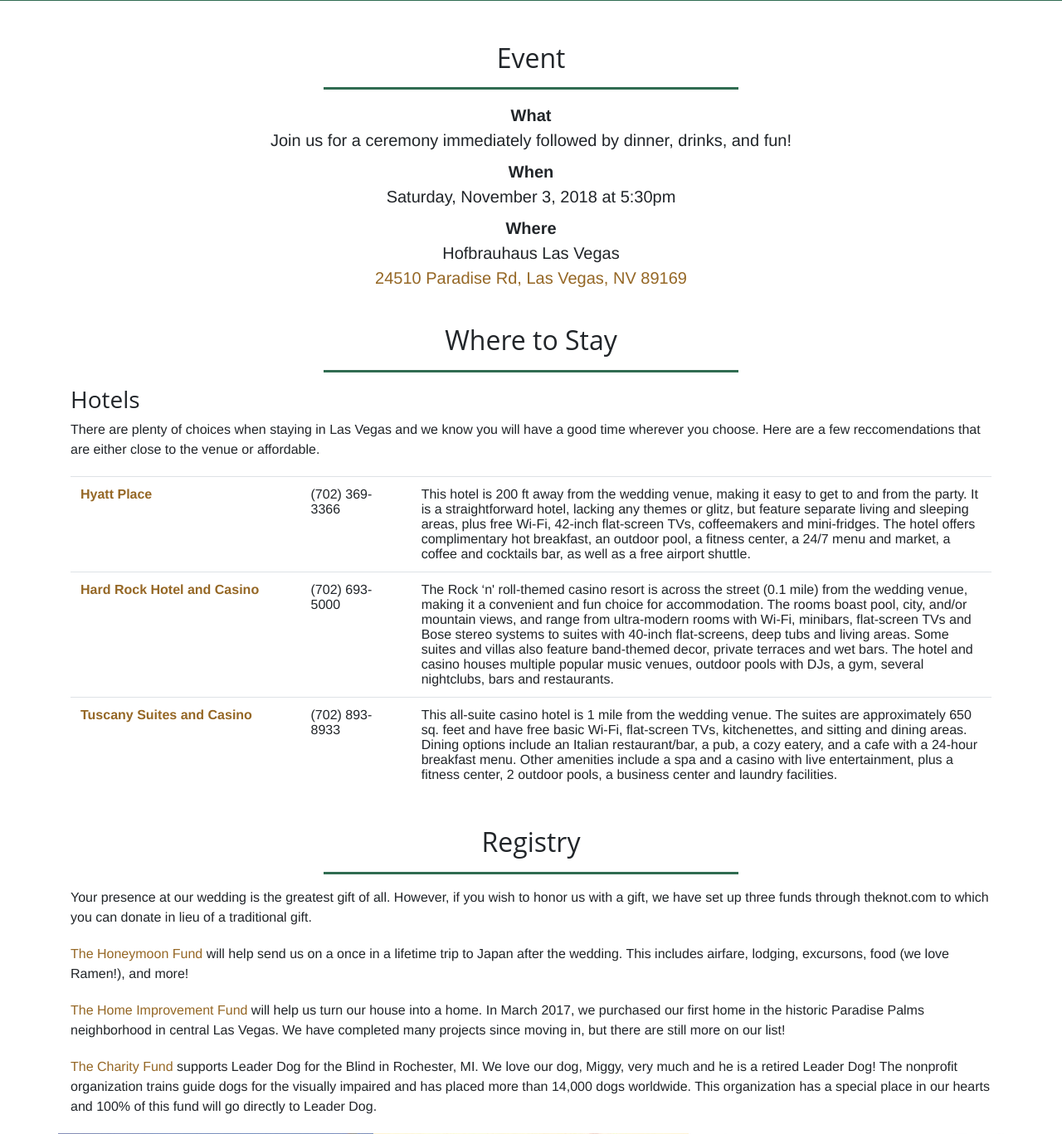
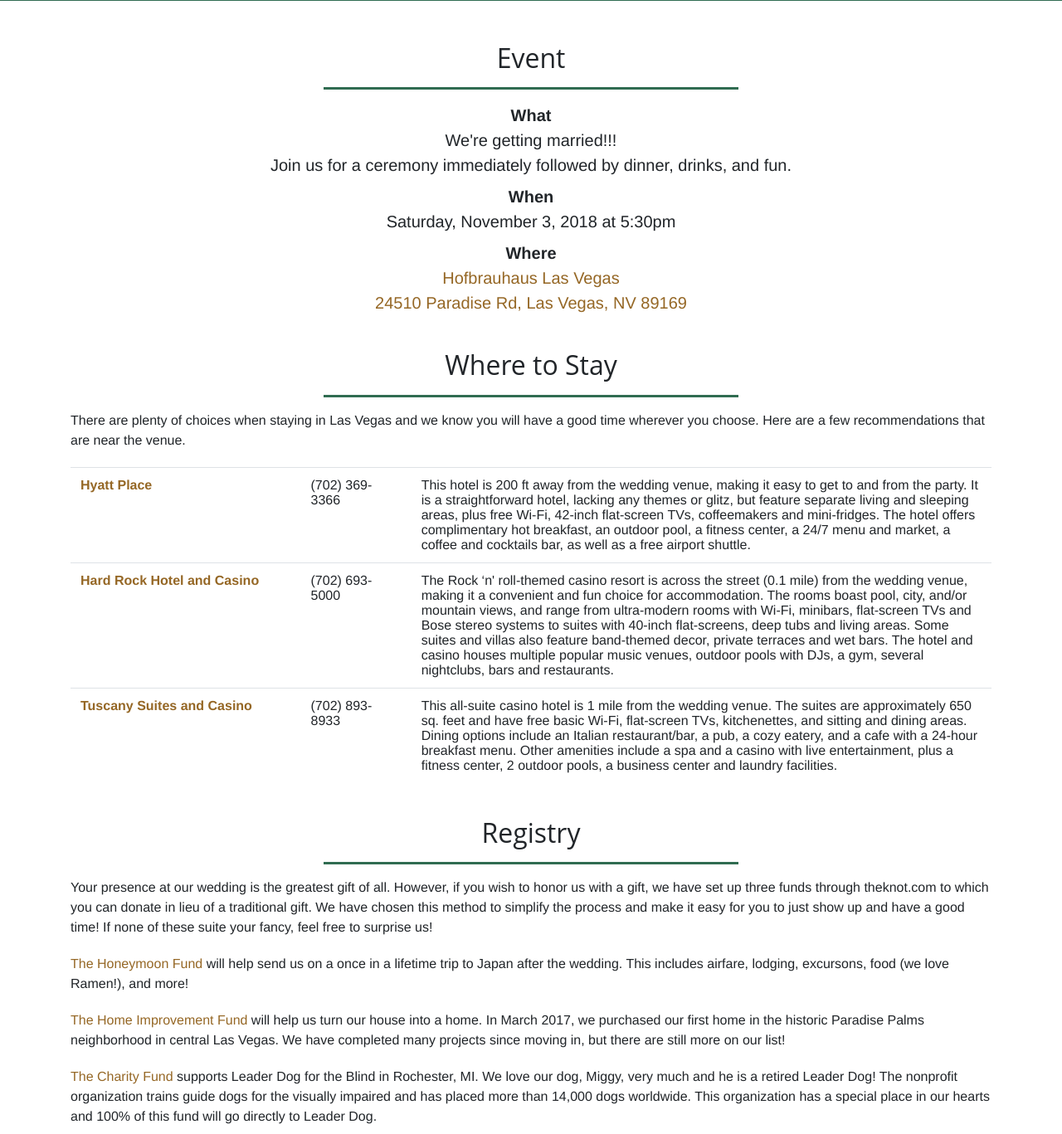
Before and after one commit to steine18/SP_site, a Django app: page / in a window 1280 px wide. Shown: the part 868-2235 px from the top of the page at 83% size. Run offline with Django 3.2, Linux system fonts and the light colour scheme; data comes from the database, SQL or seed files in the repository; some libraries are stand-ins or nearby versions.

Commit message:
Updated text

```diff
--- a/wedding/templates/wedding/save_the_date.html
+++ b/wedding/templates/wedding/save_the_date.html
@@ -19,16 +19,18 @@
             <dl class="dl-row text-center lead">
                 <dt>What</dt>
                 <dd>
-                    Join us for a ceremony immediately followed by dinner, drinks, and fun!
+                    We're getting married!!! </br>
+                    Join us for a ceremony immediately followed by dinner, drinks, and fun.
                 <dt>When</dt>
                 <dd>Saturday, November 3, 2018 at 5:30pm</dd>
                 <dt>Where</dt>
                 <dd>
                     <address>
-                        Hofbrauhaus Las Vegas<br>
-                        <a href="https://goo.gl/maps/67GnyNPQjhs">24510 Paradise Rd, Las Vegas, NV 89169</a><br>
+                        <a href="http://www.hofbrauhauslasvegas.com">Hofbrauhaus Las Vegas</a><br>
+                        <a href="https://goo.gl/maps/67GnyNPQjhs">24510 Paradise Rd, Las Vegas, NV 89169</a>
                     </address>
                 </dd>
+                <dd></dd>
             </dl>
         </div>
     </div>
@@ -42,10 +44,9 @@
             <div class="col-lg-12">
                 <h2 class="section-heading text-center">Where to Stay</h2>
                 <hr class="primary">
-                <h3>Hotels</h3>
                 <p>
                     There are plenty of choices when staying in Las Vegas and we know you will have a good time wherever you choose.
-                    Here are a few reccomendations that are  either close to the venue or affordable.
+                    Here are a few recommendations that are  near the venue.
                 </p>
 
                 <table class="table table-hover">
@@ -77,6 +78,8 @@
                 <p>
                     Your presence at our wedding is the greatest gift of all.
                     However, if you wish to honor us with a gift, we have set up three funds through theknot.com to which you can donate in lieu of a traditional gift.
+                    We have chosen this method to simplify the process and make it easy for you to just show up and have a good time!
+                    If none of these suite your fancy, feel free to surprise us!
                 </p>
 
                 {% for fund in funds %}
```
Also changed, not shown: wedding/static/images/charity/charity.jpeg, wedding/static/images/honeymoon/honeymoon.jpeg, wedding/static/images/projects/projects.jpeg, 1 other file.
